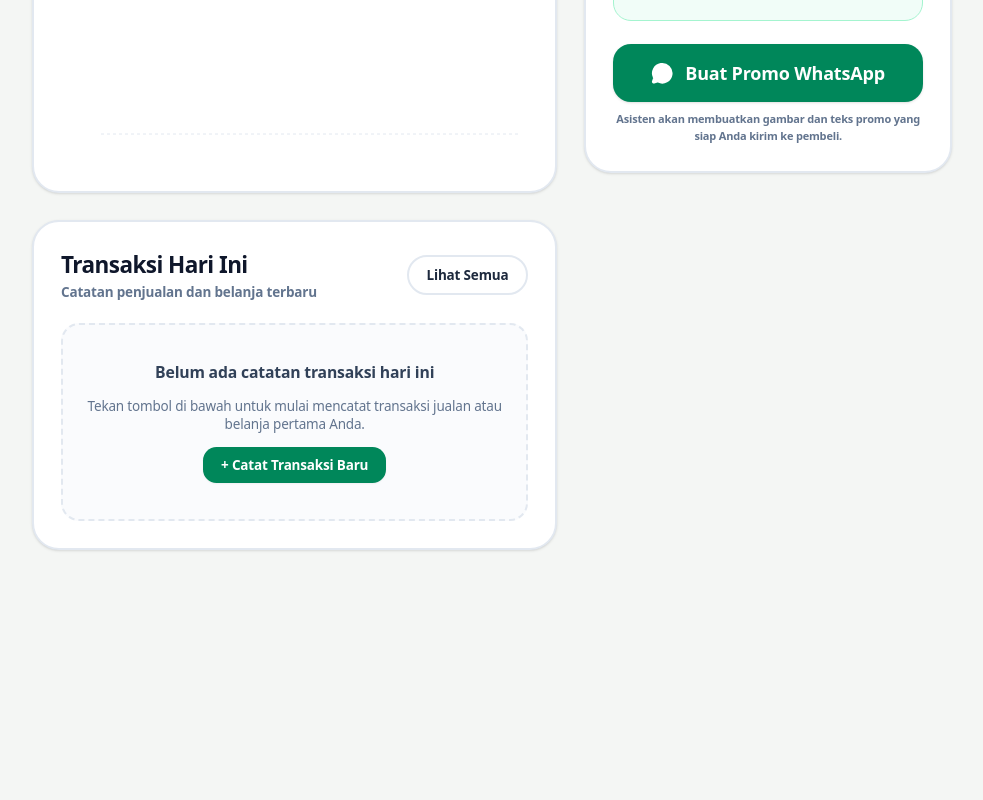
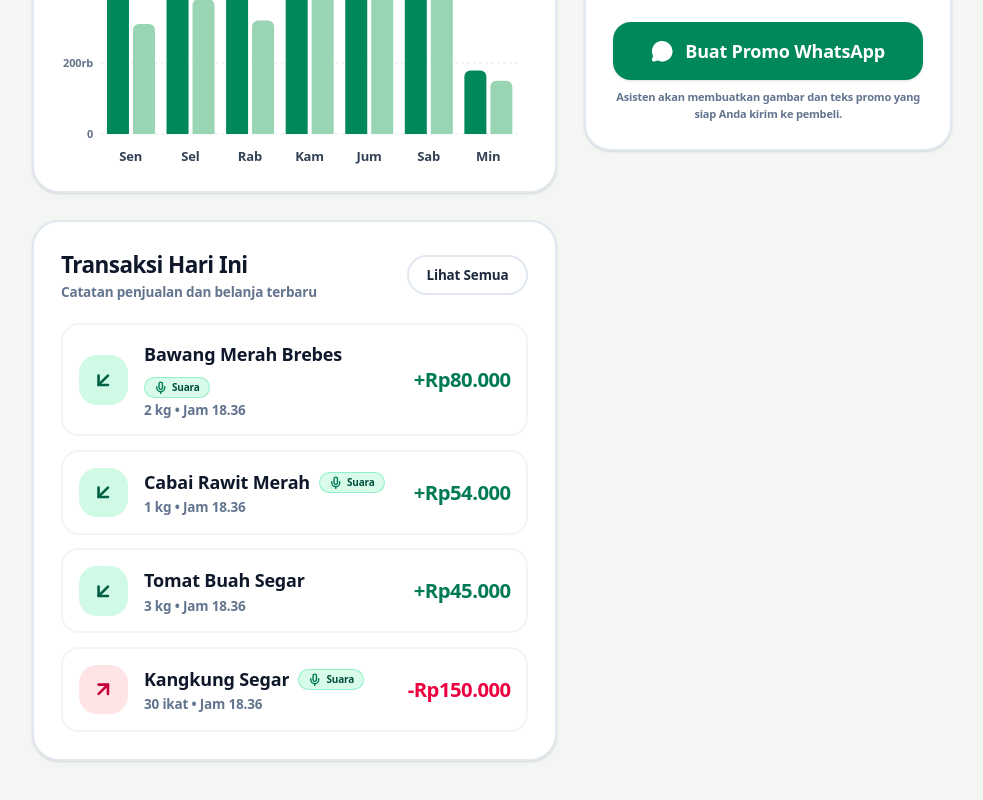
Before and after one commit to roymartin-glitch/Vocasyncc, a Next.js app: page /dashboard in a window 1280 px wide. Shown: the part 1064-1864 px from the top of the page, without its empty margins (292-1275 px from the left). Before the commit the page ends 1668 px from the top, so only its background shows below. Built offline with nearby package versions, Linux system fonts and the light colour scheme; no server answers; the database is empty.

Commit message:
feat: populate rich isolated demo account data and verify all features

```diff
--- a/app/(auth)/login/page.tsx
+++ b/app/(auth)/login/page.tsx
@@ -49,10 +49,13 @@ export default function LoginPage() {
     try {
       clearAllLocalSessions();
       if (typeof window !== 'undefined') {
+        const { DEMO_PRODUCTS, DEMO_TRANSACTIONS } = await import('@/lib/mock-data/demo-data');
         localStorage.setItem('vokasync_is_demo', 'true');
         localStorage.setItem('vokasync_user_id', 'demo-user-pak-budi');
         localStorage.setItem('vokasync_owner_name', 'Pak Budi');
         localStorage.setItem('vokasync_business_name', 'Kios Berkah Sayur');
+        localStorage.setItem('vokasync_products_demo-user-pak-budi', JSON.stringify(DEMO_PRODUCTS));
+        localStorage.setItem('vokasync_local_txs_demo-user-pak-budi', JSON.stringify(DEMO_TRANSACTIONS));
         document.cookie = `vokasync_user=${encodeURIComponent(
           JSON.stringify({
             id: 'demo-user-pak-budi',
--- a/app/api/experiments/route.ts
+++ b/app/api/experiments/route.ts
@@ -46,7 +46,8 @@ export async function GET(req: NextRequest) {
     if (error) throw error;
 
     if (isDemo && (!data || data.length === 0)) {
-      return NextResponse.json({ success: true, data: mockExperiments });
+      const { DEMO_EXPERIMENTS } = await import('@/lib/mock-data/demo-data');
+      return NextResponse.json({ success: true, data: mockExperiments.length > 0 ? mockExperiments : DEMO_EXPERIMENTS });
     }
 
     const formatted = (data || []).map((exp: any) => ({
--- a/app/api/insights/route.ts
+++ b/app/api/insights/route.ts
@@ -5,6 +5,11 @@ import { callGemini } from '@/lib/ai/gemini';
 import { getDailyAdvisorPrompt } from '@/lib/ai/prompts';
 import { getActiveUserProfile } from '@/lib/supabase/auth-helper';
 import { mockDashboardMetrics, mockTrendData, mockInsights } from '@/lib/mock-data';
+import {
+  DEMO_DASHBOARD_METRICS,
+  DEMO_TREND_DATA,
+  DEMO_PRIMARY_INSIGHT,
+} from '@/lib/mock-data/demo-data';
 
 export async function GET(req: NextRequest) {
   try {
@@ -216,15 +221,10 @@ export async function GET(req: NextRequest) {
         {
           success: true,
           profile,
-          metrics: mockDashboardMetrics,
-          trendData: mockTrendData,
-          primaryInsight: mockInsights[0] || {
-            severity: 'green',
-            has_quick_action: false,
-            message: defaultMessage,
-            created_at: 'Hari ini',
-          },
-          signals: mockInsights,
+          metrics: DEMO_DASHBOARD_METRICS,
+          trendData: DEMO_TREND_DATA,
+          primaryInsight: DEMO_PRIMARY_INSIGHT,
+          signals: [DEMO_PRIMARY_INSIGHT],
         },
         {
           headers: {
--- a/app/api/product-analysis/route.ts
+++ b/app/api/product-analysis/route.ts
@@ -56,10 +56,12 @@ export async function GET(req: NextRequest) {
     });
 
     if (products.length === 0) {
+      const { DEMO_PRODUCTS } = await import('@/lib/mock-data/demo-data');
+      const finalProducts = isDemo ? (userMockProducts.length > 0 ? userMockProducts : DEMO_PRODUCTS) : userMockProducts;
       return NextResponse.json({
         success: true,
         threshold,
-        data: userMockProducts,
+        data: finalProducts,
       });
     }
 
--- a/app/api/transactions/route.ts
+++ b/app/api/transactions/route.ts
@@ -74,8 +74,13 @@ export async function GET(req: NextRequest) {
       const activeUserId = profile?.id;
       let list = mockTransactions.filter((t) => {
         if (activeUserId) return t.user_id === activeUserId;
-        return isDemo && (t.user_id === 'user-001' || t.user_id === 'demo');
+        return isDemo && (t.user_id === 'user-001' || t.user_id === 'demo' || t.user_id === 'demo-user-pak-budi');
       });
+
+      if (isDemo && list.length === 0) {
+        const { DEMO_TRANSACTIONS } = await import('@/lib/mock-data/demo-data');
+        list = [...DEMO_TRANSACTIONS];
+      }
 
       if (type && (type === 'income' || type === 'expense')) {
         list = list.filter((t) => t.type === type);
--- /dev/null
+++ b/lib/mock-data/demo-data.ts
@@ -0,0 +1,290 @@
+import { ProductAnalysisItem, Transaction, DashboardMetrics, TrendDayData, AIInsight, Experiment } from '@/types';
+
+export const DEMO_USER_ID = 'demo-user-pak-budi';
+
+export const DEMO_PRODUCTS: ProductAnalysisItem[] = [
+  {
+    id: 'prod-demo-bawang',
+    user_id: DEMO_USER_ID,
+    name: 'Bawang Merah Brebes',
+    unit: 'kg',
+    cost_price: 30000,
+    selling_price: 40000,
+    margin_percentage: 25,
+    action_category: 'dorong',
+    avg_daily_volume: 15,
+    total_revenue_7d: 4200000,
+    remaining_stock: 24,
+    is_stock_low: false,
+    image_url: 'https://images.unsplash.com/photo-1618512496248-a07fe83aa8cb?w=600&auto=format&fit=crop&q=80',
+  },
+  {
+    id: 'prod-demo-cabai',
+    user_id: DEMO_USER_ID,
+    name: 'Cabai Rawit Merah',
+    unit: 'kg',
+    cost_price: 45000,
+    selling_price: 54000,
+    margin_percentage: 17,
+    action_category: 'perbaiki',
+    avg_daily_volume: 8,
+    total_revenue_7d: 3024000,
+    remaining_stock: 6,
+    is_stock_low: false,
+    image_url: 'https://images.unsplash.com/photo-1588252303782-cb80119abd6d?w=600&auto=format&fit=crop&q=80',
+  },
+  {
+    id: 'prod-demo-tomat',
+    user_id: DEMO_USER_ID,
+    name: 'Tomat Buah Segar',
+    unit: 'kg',
+    cost_price: 10000,
+    selling_price: 15000,
+    margin_percentage: 33,
+    action_category: 'dorong',
+    avg_daily_volume: 12,
+    total_revenue_7d: 1260000,
+    remaining_stock: 28,
+    is_stock_low: false,
+    image_url: 'https://images.unsplash.com/photo-1592924357228-91a4daadcfea?w=600&auto=format&fit=crop&q=80',
+  },
+  {
+    id: 'prod-demo-kangkung',
+    user_id: DEMO_USER_ID,
+    name: 'Kangkung Segar',
+    unit: 'ikat',
+    cost_price: 2000,
+    selling_price: 3500,
+    margin_percentage: 43,
+    action_category: 'dorong',
+    avg_daily_volume: 30,
+    total_revenue_7d: 735000,
+    remaining_stock: 35,
+    is_stock_low: false,
+  },
+  {
+    id: 'prod-demo-ayam',
+    user_id: DEMO_USER_ID,
+    name: 'Ayam Potong Segar',
+    unit: 'kg',
+    cost_price: 32000,
+    selling_price: 38000,
+    margin_percentage: 16,
+    action_category: 'perbaiki',
+    avg_daily_volume: 10,
+    total_revenue_7d: 2660000,
+    remaining_stock: 8,
+    is_stock_low: false,
+  },
+  {
+    id: 'prod-demo-telur',
+    user_id: DEMO_USER_ID,
+    name: 'Telur Ayam Negeri',
+    unit: 'kg',
+    cost_price: 26000,
+    selling_price: 29000,
+    margin_percentage: 10,
+    action_category: 'perbaiki',
+    avg_daily_volume: 20,
+    total_revenue_7d: 4060000,
+    remaining_stock: 45,
+    is_stock_low: false,
+  },
+];
+
+const now = new Date();
+const todayISO = now.toISOString();
+const yesterdayISO = new Date(now.getTime() - 24 * 60 * 60 * 1000).toISOString();
+
+export const DEMO_TRANSACTIONS: Transaction[] = [
+  {
+    id: 'tx-demo-01',
+    user_id: DEMO_USER_ID,
+    type: 'income',
+    transaction_date: todayISO,
+    source: 'voice',
+    raw_voice_text: 'Jual bawang merah dua kilo delapan puluh ribu',
+    total_amount: 80000,
+    items: [
+      {
+        id: 'txi-demo-01',
+        transaction_id: 'tx-demo-01',
+        product_id: 'prod-demo-bawang',
+        product_name: 'Bawang Merah Brebes',
+        quantity: 2,
+        unit: 'kg',
+        unit_price: 40000,
+        subtotal: 80000,
+      },
+    ],
+  },
+  {
+    id: 'tx-demo-02',
+    user_id: DEMO_USER_ID,
+    type: 'income',
+    transaction_date: todayISO,
+    source: 'voice',
+    raw_voice_text: 'Jual cabai rawit merah satu kilo lima puluh empat ribu',
+    total_amount: 54000,
+    items: [
+      {
+        id: 'txi-demo-02',
+        transaction_id: 'tx-demo-02',
+        product_id: 'prod-demo-cabai',
+        product_name: 'Cabai Rawit Merah',
+        quantity: 1,
+        unit: 'kg',
+        unit_price: 54000,
+        subtotal: 54000,
+      },
+    ],
+  },
+  {
+    id: 'tx-demo-03',
+    user_id: DEMO_USER_ID,
+    type: 'income',
+    transaction_date: todayISO,
+    source: 'manual',
+    raw_voice_text: 'Jual tomat buah segar tiga kilo empat puluh lima ribu',
+    total_amount: 45000,
+    items: [
+      {
+        id: 'txi-demo-03',
+        transaction_id: 'tx-demo-03',
+        product_id: 'prod-demo-tomat',
+        product_name: 'Tomat Buah Segar',
+        quantity: 3,
+        unit: 'kg',
+        unit_price: 15000,
+        subtotal: 45000,
+      },
+    ],
+  },
+  {
+    id: 'tx-demo-04',
+    user_id: DEMO_USER_ID,
+    type: 'expense',
+    transaction_date: todayISO,
+    source: 'voice',
+    raw_voice_text: 'Beli stok sayur mayur pasar induk seratus lima puluh ribu',
+    total_amount: 150000,
+    items: [
+      {
+        id: 'txi-demo-04',
+        transaction_id: 'tx-demo-04',
+        product_id: 'prod-demo-kangkung',
+        product_name: 'Kangkung Segar',
+        quantity: 30,
+        unit: 'ikat',
+        unit_price: 2000,
+        subtotal: 60000,
+      },
+      {
+        id: 'txi-demo-04b',
+        transaction_id: 'tx-demo-04',
+        product_id: 'prod-demo-tomat',
+        product_name: 'Tomat Buah Segar',
+        quantity: 9,
+        unit: 'kg',
+        unit_price: 10000,
+        subtotal: 90000,
+      },
+    ],
+  },
+  {
+    id: 'tx-demo-05',
+    user_id: DEMO_USER_ID,
+    type: 'income',
+    transaction_date: yesterdayISO,
+    source: 'voice',
+    raw_voice_text: 'Jual ayam potong dua kilo tujuh puluh enam ribu',
+    total_amount: 76000,
+    items: [
+      {
+        id: 'txi-demo-05',
+        transaction_id: 'tx-demo-05',
+        product_id: 'prod-demo-ayam',
+        product_name: 'Ayam Potong Segar',
+        quantity: 2,
+        unit: 'kg',
+        unit_price: 38000,
+        subtotal: 76000,
+      },
+    ],
+  },
+  {
+    id: 'tx-demo-06',
+    user_id: DEMO_USER_ID,
+    type: 'income',
+    transaction_date: yesterdayISO,
+    source: 'manual',
+    raw_voice_text: 'Jual telur ayam tiga kilo delapan puluh tujuh ribu',
+    total_amount: 87000,
+    items: [
+      {
+        id: 'txi-demo-06',
+        transaction_id: 'tx-demo-06',
+        product_id: 'prod-demo-telur',
+        product_name: 'Telur Ayam Negeri',
+        quantity: 3,
+        unit: 'kg',
+        unit_price: 29000,
+        subtotal: 87000,
+      },
+    ],
+  },
+];
+
+export const DEMO_DASHBOARD_METRICS: DashboardMetrics = {
+  today_income: 179000,
+  today_income_change: 12.5,
+  today_expense: 150000,
+  today_expense_change: -8.0,
+  today_profit: 48500,
+  today_profit_change: 15.2,
+  today_margin: 27,
+  today_margin_change: 2.1,
+};
+
+export const DEMO_TREND_DATA: TrendDayData[] = [
+  { date: '2026-09-05', dayName: 'Sen', income: 420000, expense: 310000 },
+  { date: '2026-09-06', dayName: 'Sel', income: 510000, expense: 380000 },
+  { date: '2026-09-07', dayName: 'Rab', income: 480000, expense: 320000 },
+  { date: '2026-09-08', dayName: 'Kam', income: 530000, expense: 410000 },
+  { date: '2026-09-09', dayName: 'Jum', income: 620000, expense: 450000 },
+  { date: '2026-09-10', dayName: 'Sab', income: 750000, expense: 520000 },
+  { date: '2026-09-11', dayName: 'Min', income: 179000, expense: 150000 },
+];
+
+export const DEMO_PRIMARY_INSIGHT: AIInsight = {
+  id: 'insight-demo-01',
+  user_id: DEMO_USER_ID,
+  product_id: 'prod-demo-cabai',
+  product_name: 'Cabai Rawit Merah',
+  severity: 'yellow',
+  message: 'Keuntungan Cabai Rawit Merah (17%) di bawah target aman 20%. Coba naikkan harga jual dari Rp54.000 ke Rp56.000/kg atau pantau via Coba & Pantau.',
+  has_quick_action: true,
+  created_at: todayISO,
+};
+
+export const DEMO_EXPERIMENTS: Experiment[] = [
+  {
+    id: 'exp-demo-01',
+    user_id: DEMO_USER_ID,
+    product_id: 'prod-demo-cabai',
+    product_name: 'Cabai Rawit Merah',
+    title: 'Eksperimen Harga Cabai Rawit Merah',
+    status: 'running',
+    baseline_metric: {
+      price: 54000,
+      margin: 17,
+      daily_volume: 8,
+    },
+    target_metric: {
+      price: 56000,
+      margin: 20,
+      daily_volume: 8,
+    },
+    started_at: todayISO,
+  },
+];
```
